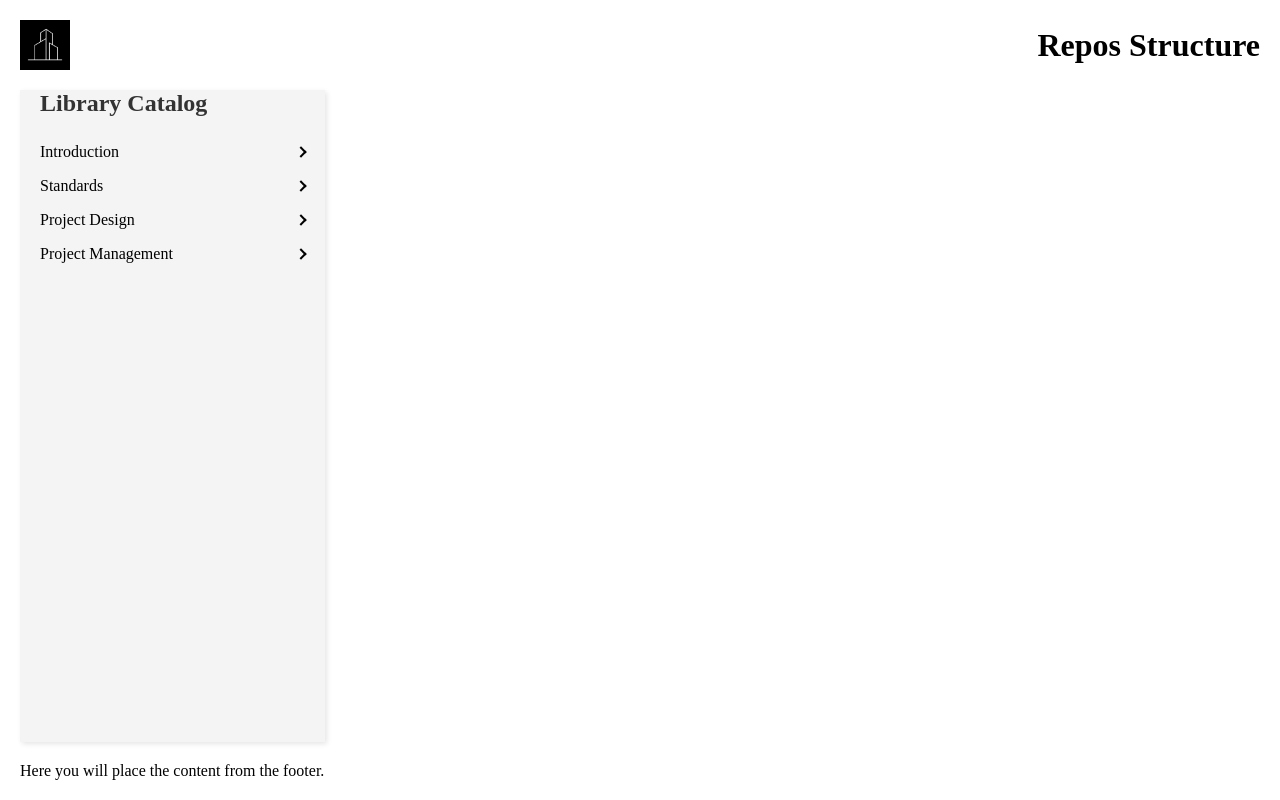
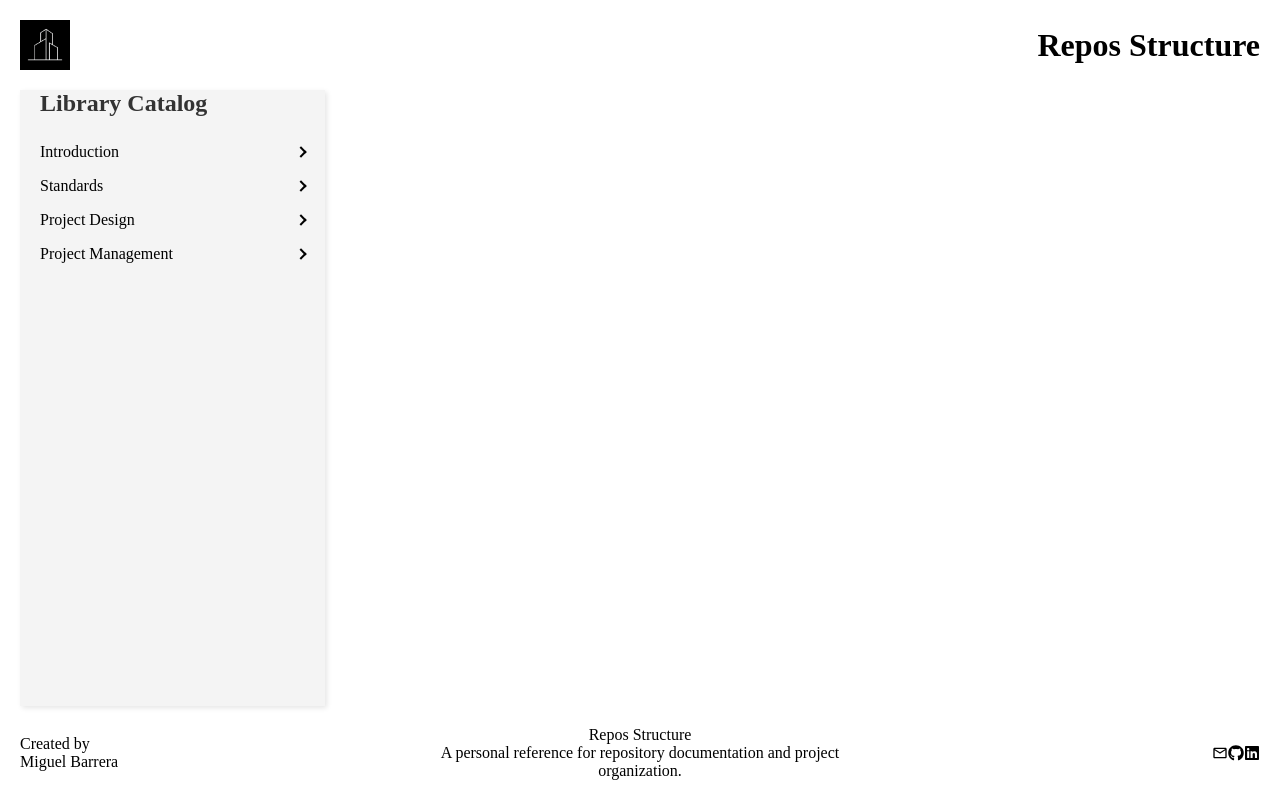
Before and after one commit to Entus01/Repos-Documentation, a React (Vite) app: page / in a window 1280 px wide. Built offline with nearby package versions, Linux system fonts and the light colour scheme.

Commit message:
feat(footer): add social links and author information

```diff
--- a/package.json
+++ b/package.json
@@ -10,6 +10,7 @@
   "dependencies": {
     "react": "^18.3.1",
     "react-dom": "^18.3.1",
+    "react-icons": "^5.6.0",
     "react-router-dom": "^7.17.0"
   },
   "devDependencies": {
--- a/src/components/Footer/Footer.css
+++ b/src/components/Footer/Footer.css
@@ -1,3 +1,75 @@
+/* ==========================================================================
+   Footer
+   ========================================================================== */
+
 .footer {
     grid-area: footer;
+
+    display: flex;
+    justify-content: space-between;
+    align-items: center;
+    gap: var(--spacing-xl);
+
+    padding: var(--spacing-lg) var(--spacing-xl);
+
+    background-color: var(--color-surface);
+    border-top: 2px solid var(--color-accent);
+    box-shadow: var(--shadow-sm);
 }
+
+.footer__section {
+    flex: 1;
+}
+
+.footer__section--center {
+    text-align: center;
+}
+
+.footer__section--right {
+    display: flex;
+    justify-content: flex-end;
+    align-items: center;
+    gap: var(--spacing-md);
+}
+
+.footer__label {
+    display: block;
+    margin-bottom: var(--spacing-xs);
+
+    font-family: var(--font-family-heading);
+    font-size: var(--font-size-sm);
+    font-weight: var(--font-weight-bold);
+    line-height: var(--line-height-heading);
+
+    color: var(--color-accent);
+}
+
+.footer__text {
+    font-size: var(--font-size-sm);
+    color: var(--color-text-secondary);
+    line-height: var(--line-height-base);
+}
+
+.footer__social-link {
+    display: flex;
+    justify-content: center;
+    align-items: center;
+
+    color: var(--color-text-secondary);
+    font-size: var(--font-size-xl);
+
+    transition:
+        color var(--transition-default),
+        transform var(--transition-default);
+}
+
+.footer__social-link:hover {
+    color: var(--color-accent);
+    transform: translateY(-2px);
+}
+
+.footer__social-link:focus-visible {
+    outline: 2px solid var(--color-accent);
+    outline-offset: 4px;
+    border-radius: var(--radius-sm);
+}
--- a/src/components/Footer/Footer.jsx
+++ b/src/components/Footer/Footer.jsx
@@ -1,7 +1,52 @@
+import { MdOutlineEmail } from "react-icons/md";
+import { FaGithub, FaLinkedin } from "react-icons/fa";
+import "./Footer.css";
+
 export default function Footer() {
     return (
-        <footer>
-            Here you will place the content from the footer.
+        <footer className="footer">
+            <section className="footer__section">
+                <span className="footer__label">Created by</span>
+                <p className="footer__text">Miguel Barrera</p>
+            </section>
+
+            <section className="footer__section footer__section--center">
+                <span className="footer__label">Repos Structure</span>
+                <p className="footer__text">
+                    A personal reference for repository documentation and
+                    project organization.
+                </p>
+            </section>
+
+            <section className="footer__section footer__section--right">
+                <a
+                    className="footer__social-link"
+                    href="mailto:miguelbarrera.wd@gmail.com"
+                    aria-label="Send email to Miguel Barrera"
+                >
+                    <MdOutlineEmail />
+                </a>
+
+                <a
+                    className="footer__social-link"
+                    href="https://github.com/Entus01"
+                    target="_blank"
+                    rel="noopener noreferrer"
+                    aria-label="Visit Miguel Barrera's GitHub profile"
+                >
+                    <FaGithub />
+                </a>
+
+                <a
+                    className="footer__social-link"
+                    href="https://www.linkedin.com/in/miguel-santiago-barrera-castro-web-dev/"
+                    target="_blank"
+                    rel="noopener noreferrer"
+                    aria-label="Visit Miguel Barrera's LinkedIn profile"
+                >
+                    <FaLinkedin />
+                </a>
+            </section>
         </footer>
     );
-};
+}
```
Also changed, not shown: 1 other file (tests, documents, lock files or other folders).
